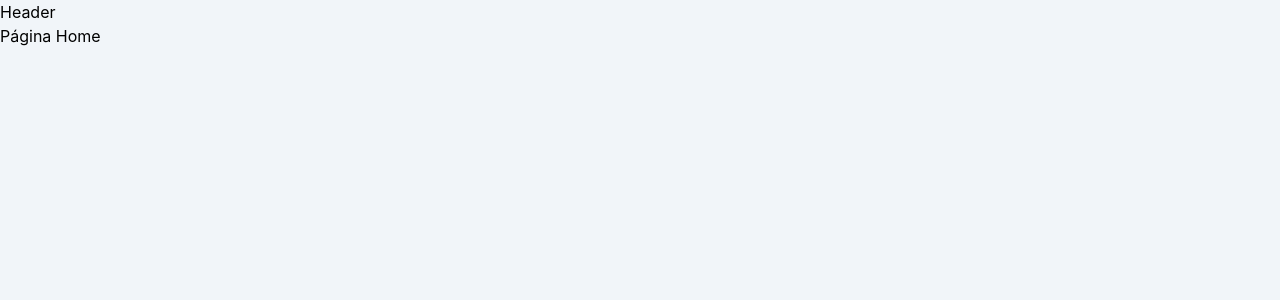
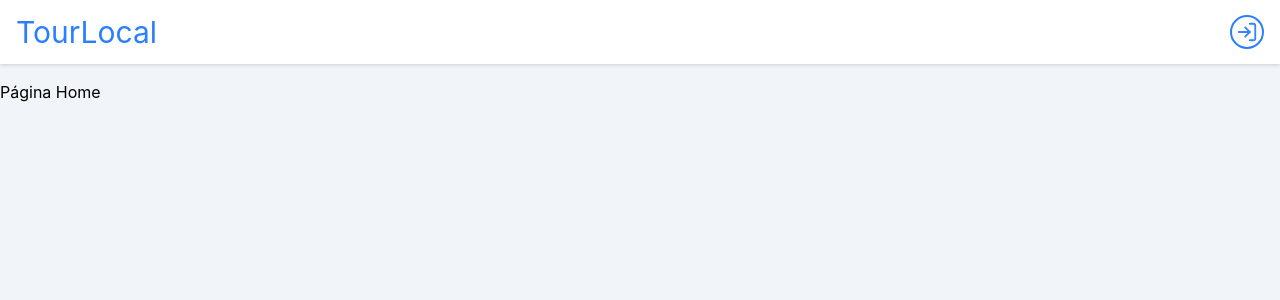
Before and after one commit to gilmarmilandri01/tourlocal, a React (Vite) app: page / in a window 1280 px wide. Shown: the top 300 px of the page. Built offline with nearby package versions, Linux system fonts and the light colour scheme.

Commit message:
Criando header component

```diff
--- a/package.json
+++ b/package.json
@@ -13,6 +13,7 @@
     "@tailwindcss/vite": "^4.1.17",
     "react": "^19.2.0",
     "react-dom": "^19.2.0",
+    "react-icons": "^5.5.0",
     "react-router": "^7.9.6"
   },
   "devDependencies": {
--- a/src/components/header/index.tsx
+++ b/src/components/header/index.tsx
@@ -1,9 +1,35 @@
+import { Link } from "react-router";
+import { FiUser, FiLogIn } from "react-icons/fi";
+
 export function Header() {
-  return (
-    <div>
-      <h1>
-        Header
-      </h1>
-    </div>
+    const signed = false;
+    const loadingAuth = false;
+
+    return (
+        <div className="w-full flex items-center justify-center h-16 bg-white drop-shadow mb-4">
+            <header className="flex w-full max-w-7xl items-center justify-between px-4 mx-auto">
+                <Link to="/">
+                    <h1 className="text-blue-500 text-3xl">TourLocal</h1>
+                </Link>
+                {
+                    !loadingAuth && signed && (
+                        <Link to="/dashboard">
+                            <div className="border-2 rounded-full p-1 border-blue-500">
+                                <FiUser size={22} color="#3B82F6"/>
+                            </div>
+                        </Link>
+                    )
+                }
+                {
+                    !loadingAuth && !signed && (
+                        <Link to="/login">
+                            <div className="border-2 rounded-full p-1 border-blue-500">
+                                <FiLogIn size={22} color="#3B82F6"/>
+                            </div>
+                        </Link>
+                    )
+                }
+            </header>
+        </div>
   )
 }
```
Also changed, not shown: 1 other file (tests, documents, lock files or other folders).
